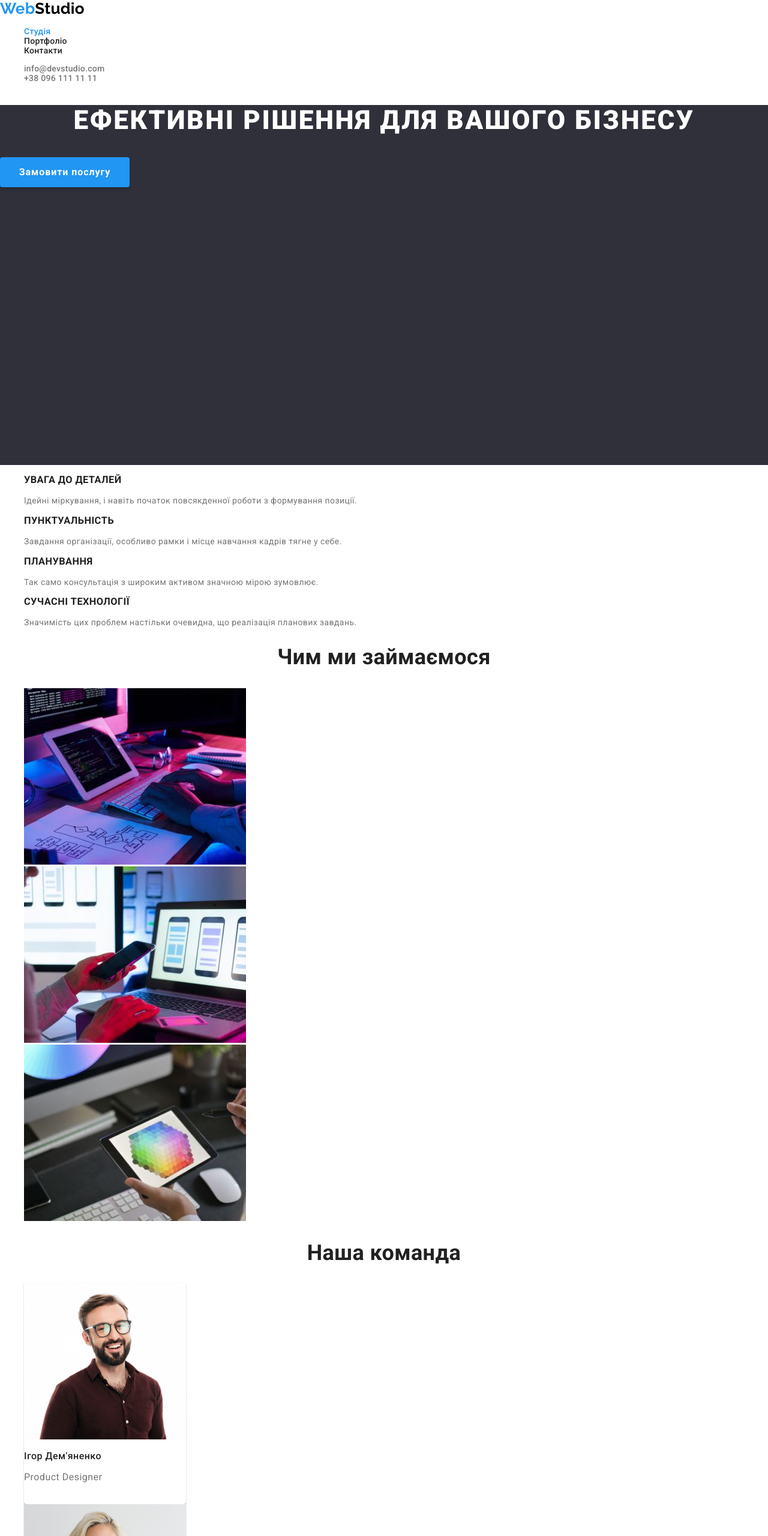
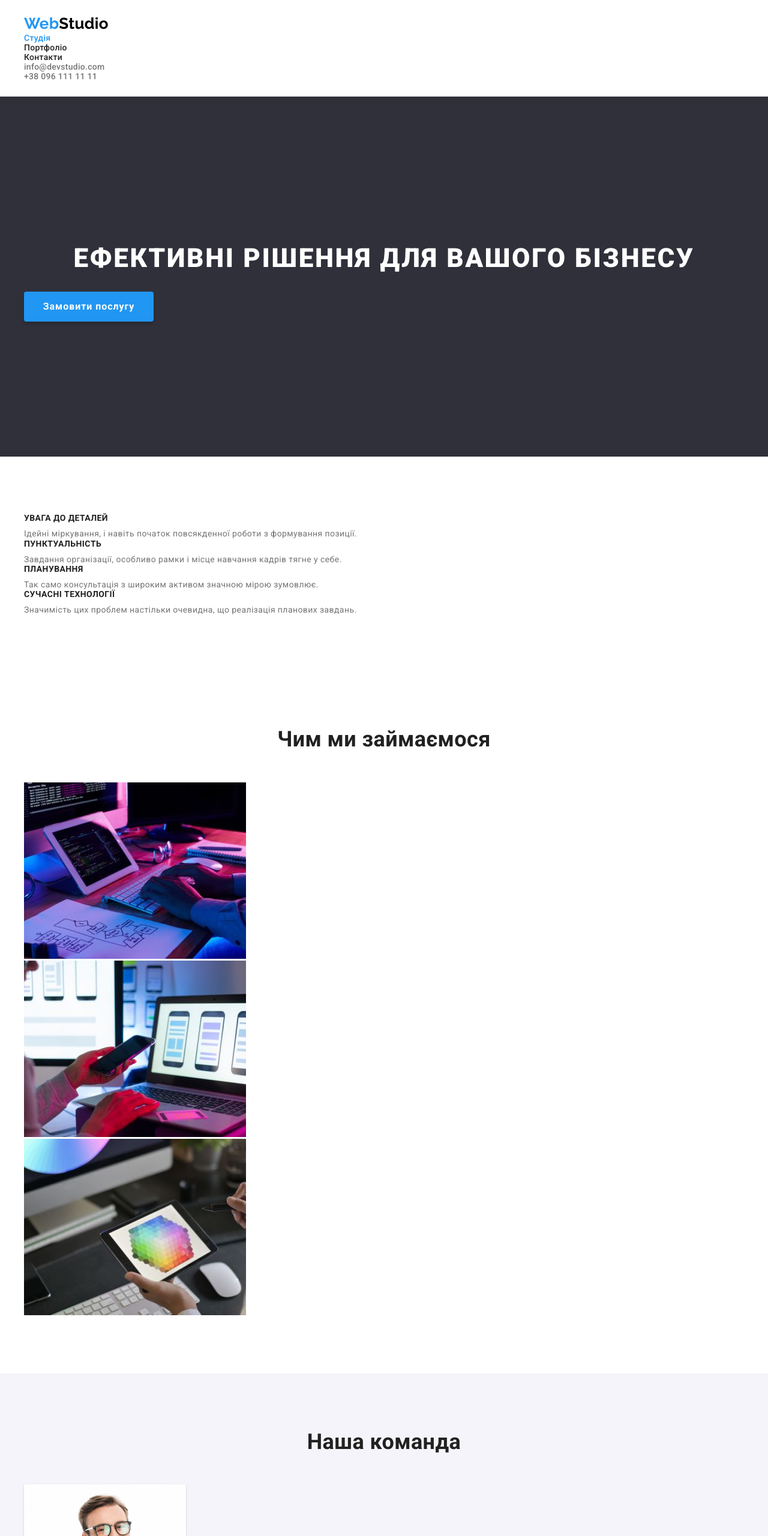
Before and after one commit to nikitakozachkov/goit-markup-hw-03, a plain HTML site: page index.html in a window 1280 px wide. Shown: the top 2560 px of the page at 60% size. Drawn offline with nearby package versions, Linux system fonts and the light colour scheme.

Commit message:
update styles.css

```diff
--- a/css/styles.css
+++ b/css/styles.css
@@ -11,19 +11,23 @@
 	--secondary-background-color: #2f303a;
 }
 
-body {
+body,p,ul,button,h1,h2,h3,h4,h5,h6 {
 	margin: 0;
 	padding: 0;
-}
-ul {
-	list-style: none;
-}
-a {
-	text-decoration: none;
 }
 button{
 	cursor: pointer;
 	font-family: inherit;
+}
+h1,h2,h3,h4,h5,h6{
+	font-size: inherit;
+	line-height: inherit;
+}
+a{
+	text-decoration: none;
+}
+ul{
+	list-style: none;
 }
 
 /* сторiнка */
@@ -32,13 +36,20 @@ body {
 	font-size: 14px;
 	letter-spacing: 0.03em;
 	color: var(--primary-text-color);
-	background-color: #fff;
+}
+
+/* контейнер */
+.container{
+	width: 1200px;
+	margin: 0 auto;
 }
 
 /* хедер */
 .header {
 	font-weight: 500;
 	letter-spacing: 0.02em;
+	border-bottom: 1px solid #ececec;
+	padding: 25px 0;
 }
 .header-nav {
 }
@@ -46,7 +57,7 @@ body {
 	font-family: Raleway;
 	font-size: 26px;
 	font-weight: 700;
-	color: var(--secondary-logo-color)
+	color: var(--secondary-logo-color);
 }
 .header-logo .logo {
 	color: var(--primary-logo-color);
@@ -54,6 +65,7 @@ body {
 .header-list {
 }
 .header-item {
+
 }
 .header-link {
 	color: var(--primary-color-button);
@@ -81,7 +93,10 @@ body {
 /* основний контент */
 .main {
 }
-.work-examples {
+.section{
+	padding: 94px 0;
+}
+.section.work-examples{
 }
 .filter {
 }
@@ -108,6 +123,8 @@ body {
 .examples {
 }
 .examples-item {
+	border-bottom: 1px solid #eeeeee;
+	margin-top: 50px;
 }
 .item-title {
 	font-size: 18px;
@@ -120,7 +137,7 @@ body {
 	color: var(--primary-text-color);
 }
 
-.hero {
+.section.hero {
 	width: 100%;
 	height: 600px;
 	background-color: var(--secondary-background-color);
@@ -132,6 +149,7 @@ body {
 	letter-spacing: 0.06em;
 	text-align: center;
 	text-transform: uppercase;
+	margin-top: 150px;
 }
 .hero-button {
 	width: 216px;
@@ -144,9 +162,10 @@ body {
 	font-weight: 700;
 	letter-spacing: 0.06em;
 	color: #fff;
+	margin-top: 30px;
 }
 
-.benefits{
+.section.benefits{
 
 }
 .benefits-list{
@@ -159,12 +178,13 @@ body {
 	font-weight: 700;
 	text-transform: uppercase;
 	color: var(--title-text-color);
+	margin-bottom: 10px;
 }
 .benefits-subtitle{
 	color: var(--primary-text-color);
 }
 
-.about{
+.section .about{
 
 }
 .about-title{
@@ -173,13 +193,14 @@ body {
 	letter-spacing: var(--primary-letter-spacing);
 	text-align: center;
 	color: var(--title-text-color);
+	margin-bottom: 50px;
 }
 .about-item{
 
 }
 
-.team{
-
+.section.team{
+	background-color: var(--primary-background-color-button);
 }
 .team-title{
 	font-size: 36px;
@@ -195,7 +216,8 @@ body {
 	height: 368px;
 	background: #fff;
 	box-shadow: 0px 1px 3px rgba(0, 0, 0, 0.12), 0px 1px 1px rgba(0, 0, 0, 0.14), 0px 2px 1px rgba(0, 0, 0, 0.2);
-	border-radius: 0 0 4px 4px
+	border-radius: 0 0 4px 4px;
+	margin-top: 50px;
 }
 
 .item-title{
@@ -203,16 +225,19 @@ body {
 	font-weight: 500;
 	letter-spacing: 0.03em;
 	color: var(--title-text-color);
+	margin-top:30px;
 }
 .item-subtitle{
 	font-size: 16px;
 	letter-spacing: 0.03em;
 	color: var(--primary-text-color);
+	margin-top: 10px;
 }
 
 /* футер */
 .footer {
 	background-color: var(--secondary-background-color);
+	padding: 60px 0;
 }
 .footer-logo {
 	font-family: Raleway;
```
